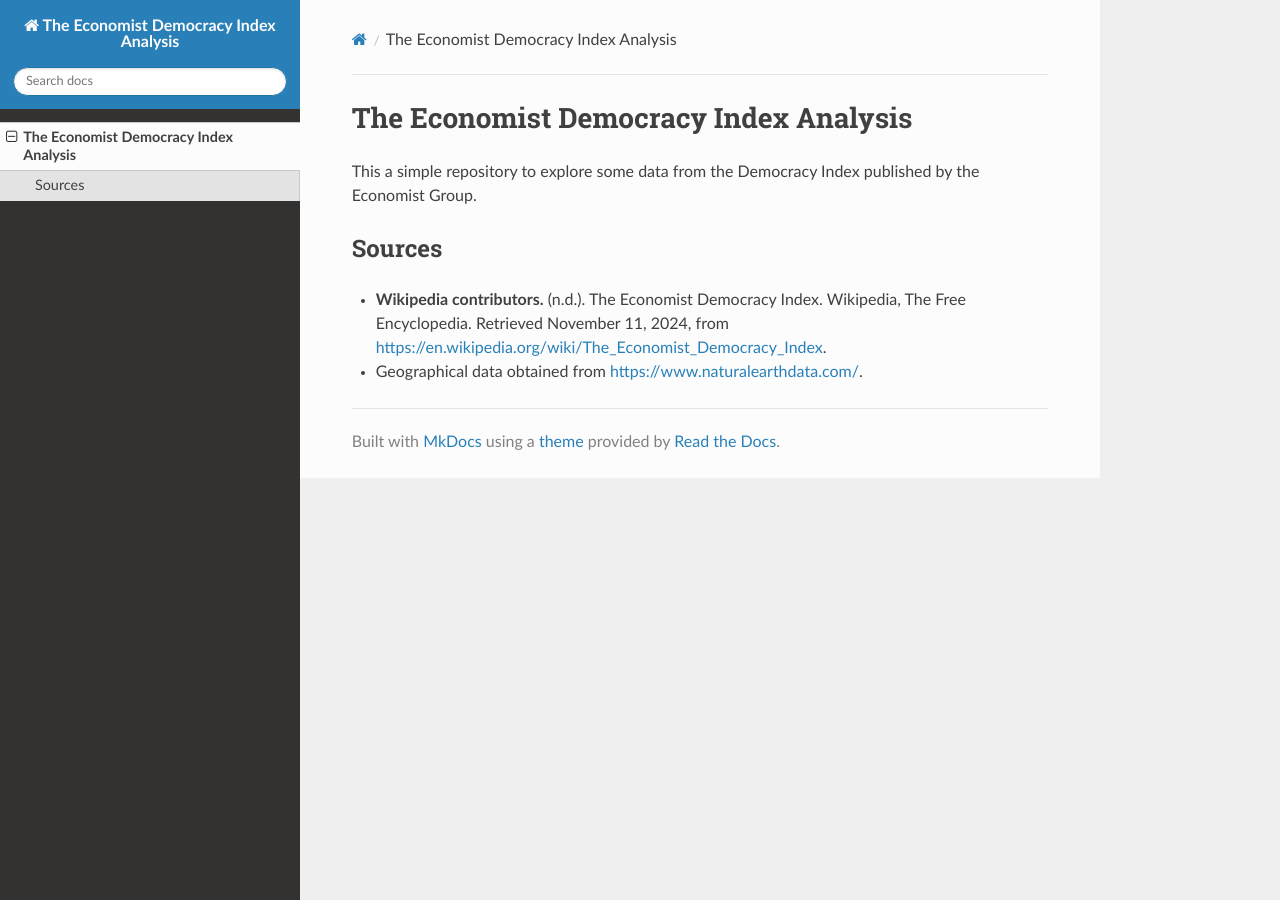
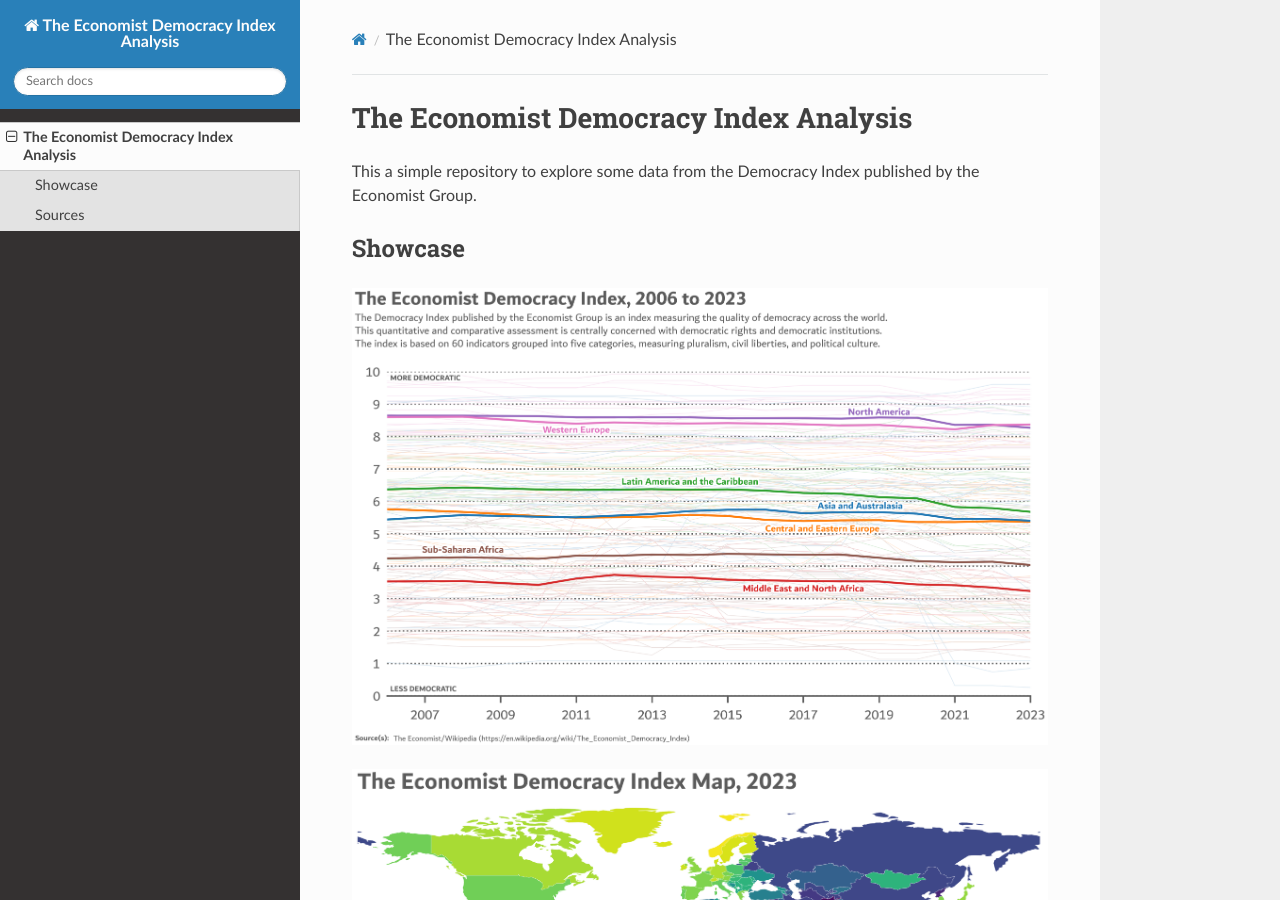
Before and after one commit to ffiza/economist-democracy-index, an MkDocs documentation site: the page built from docs/index.md, in a window 1280 px wide and 900 px high. Built offline with MkDocs 1.6.1, drawn with Linux system fonts in a browser that asks for light colours; nearby versions of some CDN libraries.

Commit message:
Update docs.

```diff
--- a/docs/index.md
+++ b/docs/index.md
@@ -3,6 +3,14 @@
 This a simple repository to explore some data from the Democracy Index
 published by the Economist Group.
 
+## Showcase
+
+![The Economist Democracy Index of 2023](https://raw.githubusercontent.com/ffiza/economist-democracy-index/refs/heads/main/reports/figures/time_series_by_region.png?token=GHSAT0AAAAAAC5XN4NSRKBSJTLPDS5VAXE4Z7IRKRQ)
+
+![The Economist Democracy Index Map of 2023](https://raw.githubusercontent.com/ffiza/economist-democracy-index/refs/heads/main/reports/figures/map_index_2023.png?token=GHSAT0AAAAAAC5XN4NT453TVF6EU37JDCPIZ7IRLJQ)
+
+![Change in the Economist Democracy Index, 2006 - 2023](https://raw.githubusercontent.com/ffiza/economist-democracy-index/refs/heads/main/reports/figures/map_index_change_2006_to_2023.png?token=GHSAT0AAAAAAC5XN4NSGO2Y2R7JS35ABGKGZ7IRLKQ)
+
 ## Sources
 
 - **Wikipedia contributors.** (n.d.). The Economist Democracy Index. Wikipedia, The Free Encyclopedia. Retrieved November 11, 2024, from [https://en.wikipedia.org/wiki/The_Economist_Democracy_Index](https://en.wikipedia.org/wiki/The_Economist_Democracy_Index).
```
